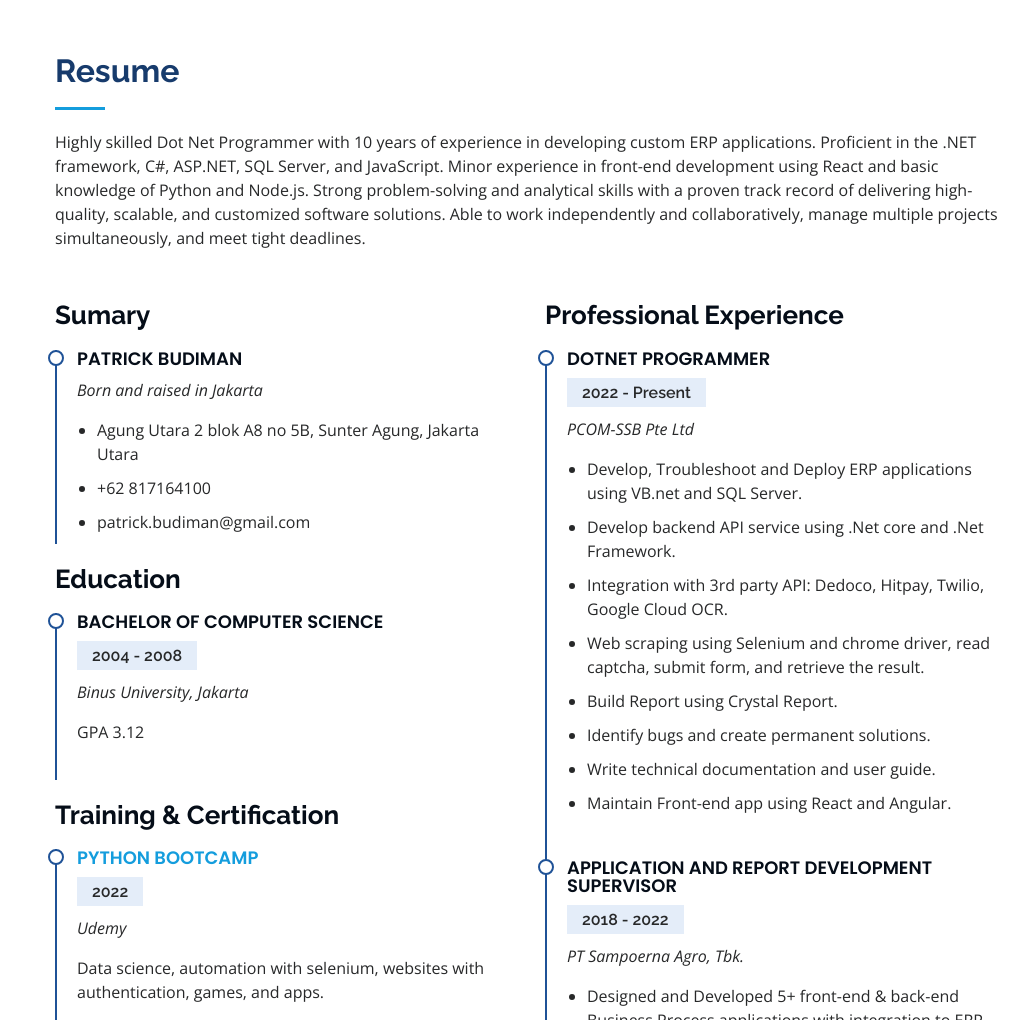
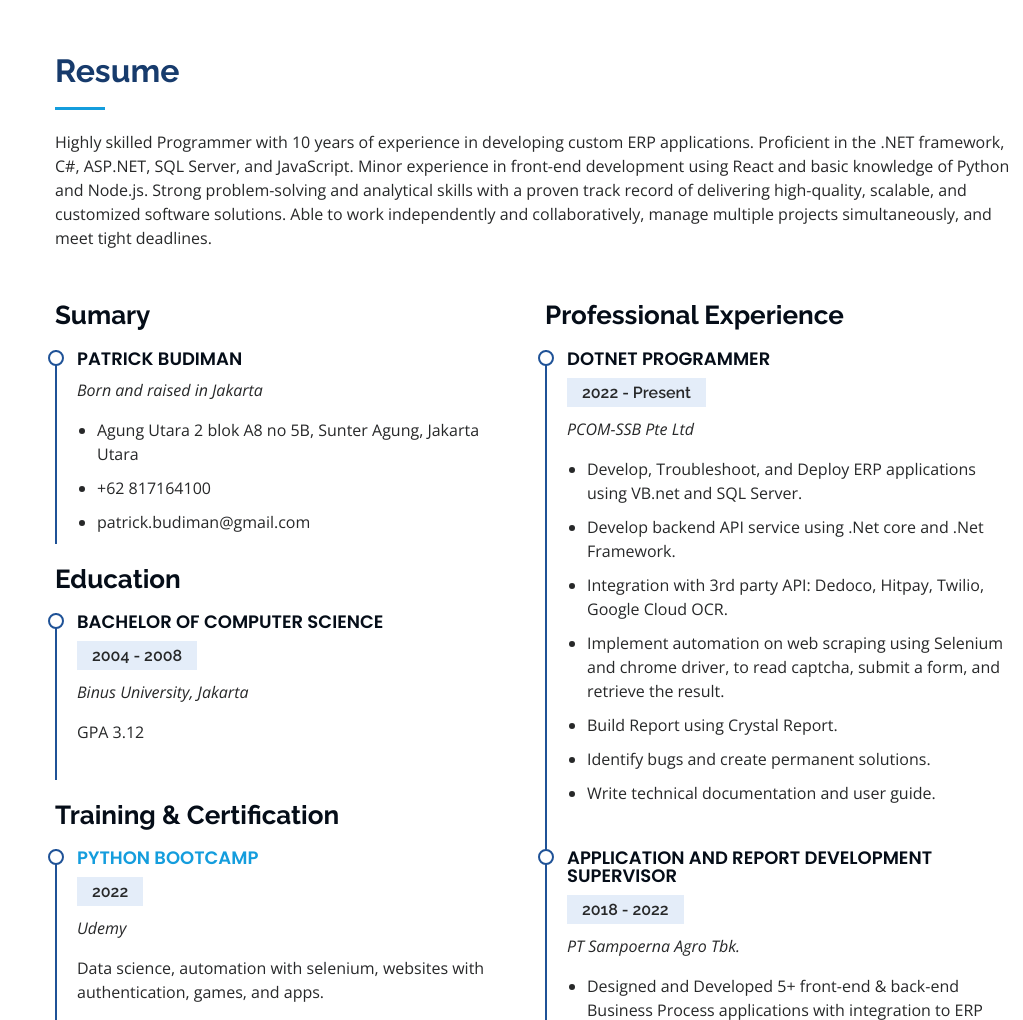
Before and after one commit to patrickbudiman/cv, a plain HTML site: page index.html in a window 1280 px wide. Shown: the part 1780-2800 px from the top of the page, without its empty margins (257-1280 px from the left). Drawn offline with nearby package versions, Linux system fonts and the light colour scheme.

Commit message:
change profile

```diff
--- a/index.html
+++ b/index.html
@@ -259,7 +259,7 @@
 
         <div class="section-title">
           <h2>Resume</h2>
-          <p>Highly skilled Dot Net Programmer with 10 years of experience in developing custom ERP applications. Proficient in the .NET framework, C#, ASP.NET, SQL Server, and JavaScript. Minor experience in front-end development using React and basic knowledge of Python and Node.js. Strong problem-solving and analytical skills with a proven track record of delivering high-quality, scalable, and customized software solutions. Able to work independently and collaboratively, manage multiple projects simultaneously, and meet tight deadlines.</p>
+          <p>Highly skilled Programmer with 10 years of experience in developing custom ERP applications. Proficient in the .NET framework, C#, ASP.NET, SQL Server, and JavaScript. Minor experience in front-end development using React and basic knowledge of Python and Node.js. Strong problem-solving and analytical skills with a proven track record of delivering high-quality, scalable, and customized software solutions. Able to work independently and collaboratively, manage multiple projects simultaneously, and meet tight deadlines.</p>
         </div>
 
         <div class="row">
@@ -317,20 +317,19 @@
               <h5>2022 - Present</h5>
               <p><em>PCOM-SSB Pte Ltd</em></p>
               <ul>
-                <li>Develop, Troubleshoot and Deploy ERP applications using VB.net and SQL Server.</li>
+                <li>Develop, Troubleshoot, and Deploy ERP applications using VB.net and SQL Server.</li>
                 <li>Develop backend API service using .Net core and .Net Framework.</li>
                 <li>Integration with 3rd party API: Dedoco, Hitpay, Twilio, Google Cloud OCR.</li>
-                <li>Web scraping using Selenium and chrome driver, read captcha, submit form, and retrieve the result.</li>
+                <li>Implement automation on web scraping using Selenium and chrome driver, to read captcha, submit a form, and retrieve the result.</li>
                 <li>Build Report using Crystal Report.</li>
                 <li>Identify bugs and create permanent solutions.</li>
                 <li>Write technical documentation and user guide.</li>
-                <li>Maintain Front-end app using React and Angular.</li>
               </ul>
             </div>
             <div class="resume-item">
               <h4>Application and Report Development Supervisor</h4>
               <h5>2018 - 2022</h5>
-              <p><em>PT Sampoerna Agro, Tbk. </em></p>
+              <p><em>PT Sampoerna Agro Tbk. </em></p>
               <ul>
                 <li>Designed and Developed 5+ front-end & back-end Business Process applications with integration to ERP system. </li>
                 <li>Perform as Subject Matter Expert and provide training for currently in-use application, in-house development, and business process application.</li>
@@ -340,6 +339,7 @@
                 <li>Maintain Mobile Apps for plantation operation using React Native.</li>
                 <li>Coordinate developer team with tasks and projects.</li>
                 <li>Create and maintain technical documentation related to apps development.</li>
+                <li>Support Oracle ERP system at PT Sampoerna Strategic.</li>
               </ul>
             </div>
             <div class="resume-item">
@@ -347,7 +347,7 @@
               <h5>2012 - 2018</h5>
               <p><em>PT Digitalinstincts Teknologi</em></p>
               <ul>
-                <li>Develop numerous projects : ERP (Purchasing, Sales, Logistic, Accounting, Manufacture) web application, Fleet Management System, and Smart Logistic mobile apps.</li>
+                <li>Develop several custom projects: ERP (Purchasing, Sales, Logistic, Accounting, Manufacture) web application, Usage-based Insurance web and mobile apps, Truck Payload Management System, Fleet Management System.</li>
                 <li>Develop and maintain ERP application at PT Cikupa Megah Kencana and PT Bara Alam Utama.</li>
                 <li>Develop Truck Payload Management System at PT Trakindo Utama.</li>
                 <li>Develop Usage-based Insurance web and mobile apps at PT Smartfren Tbk.</li>
@@ -359,7 +359,8 @@
               <h5>2008 - 2011</h5>
               <p><em>PT Lintasolusi International</em></p>
               <ul>
-                <li>Develop and maintain several ERP application using ASP and ASP.net</li>
+                <li>Analyze the client's requirements and design the database system.</li>
+                <li>Develop, deploy and maintain several ERP (Purchasing, Sales, Logistic, FICO and Manufacture) web application using ASP.</li>
                 <li>Support at PT Artha Puncak Semesta Indonesia</li>
               </ul>
             </div>
```
